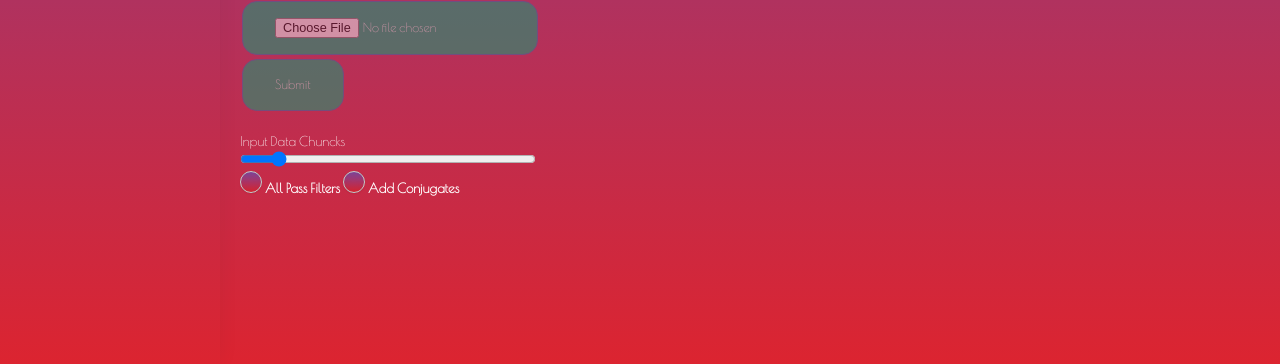
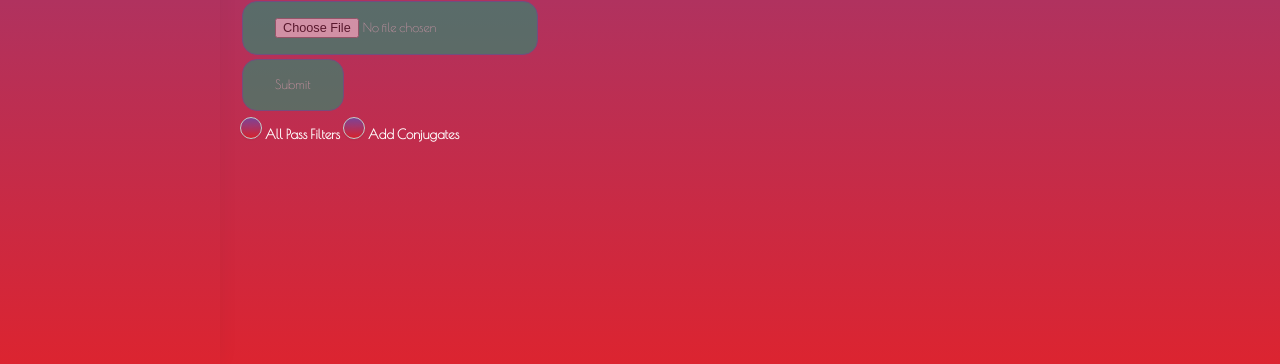
Before and after one commit to AhmedMostafa-notabot/AhmedMostafa-notabot.github.io, a plain HTML site: page index.html in a window 1280 px wide. Shown: the part 436-800 px from the top of the page. Drawn offline with nearby package versions, Linux system fonts and the light colour scheme; a script that the page names is missing.

Commit message:
Update index.html

```diff
--- a/index.html
+++ b/index.html
@@ -187,11 +187,6 @@
         <input type="submit" value="Submit" class="btn btn-primary"
         style="background-color: #04a877fd; font-size: 12.7px"/>
       </form>
-    </br>
-      <span style="color:#ffffffff ;left:0px">Input Data Chuncks</span>
-      <div class="slidecontainer">
-        <input type="range" min="5" max="50" value="10" class="slider" id="chuncks" style='width:57%;'>
-      </div>
       <input
         type="checkbox"
         id="allPassEffect"
```
